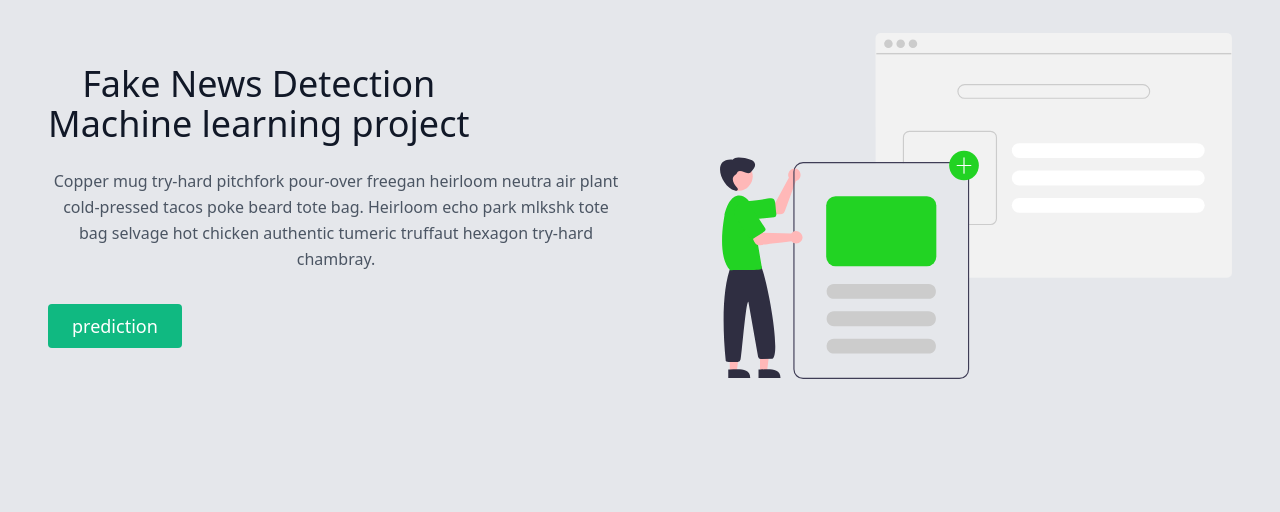
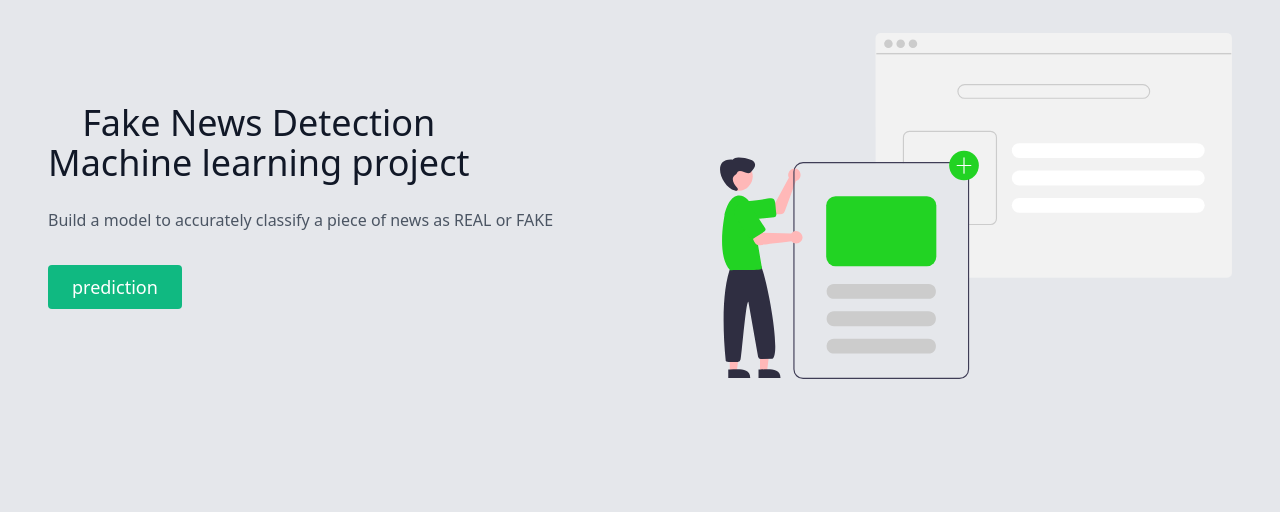
Before and after one commit to prateeksmith99/Fake_News_Detection, a Flask app: page / in a window 1280 px wide. Shown: the part 128-640 px from the top of the page. Run offline with Flask 2, Linux system fonts and the light colour scheme; grey boxes labelled with a size stand in for pictures from a placeholder-image service; parts of the project's set-up code (start-up, migrations or seed data) failed here and were passed over; some libraries are stand-ins or nearby versions.

Commit message:
Update index.html

```diff
--- a/templates/index.html
+++ b/templates/index.html
@@ -34,7 +34,7 @@
             <h1 class="title-font sm:text-4xl text-3xl mb-4 font-medium text-gray-900">Fake News Detection
               <br class="hidden lg:inline-block">Machine learning project
             </h1>
-            <p class="mb-8 leading-relaxed">Copper mug try-hard pitchfork pour-over freegan heirloom neutra air plant cold-pressed tacos poke beard tote bag. Heirloom echo park mlkshk tote bag selvage hot chicken authentic tumeric truffaut hexagon try-hard chambray.</p>
+            <p class="mb-8 leading-relaxed">Build a model to accurately classify a piece of news as REAL or FAKE</p>
             <div class="flex justify-center">
               <a href="/prediction"><button class="inline-flex text-white bg-green-500 border-0 py-2 px-6 focus:outline-none hover:bg-green-600 rounded text-lg">prediction</button></a>
 
```
